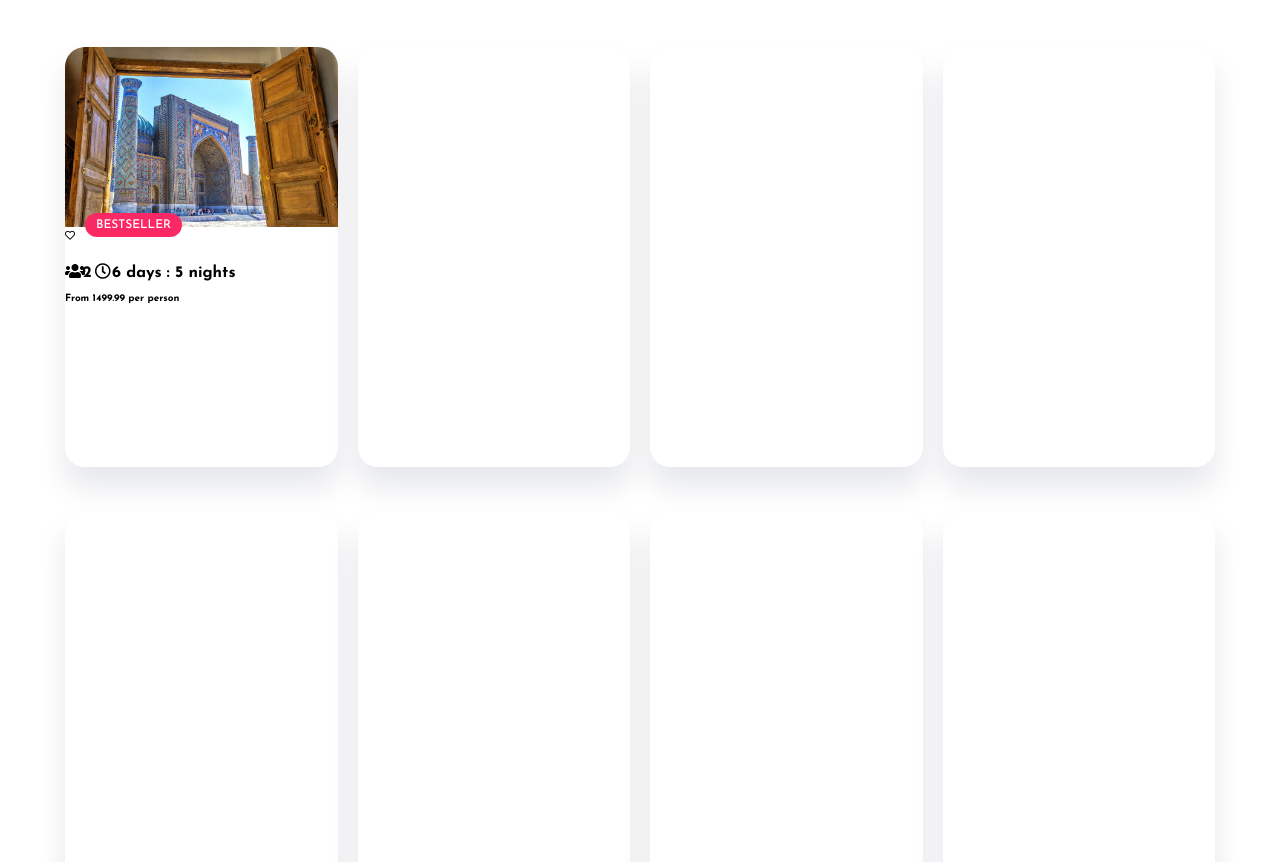
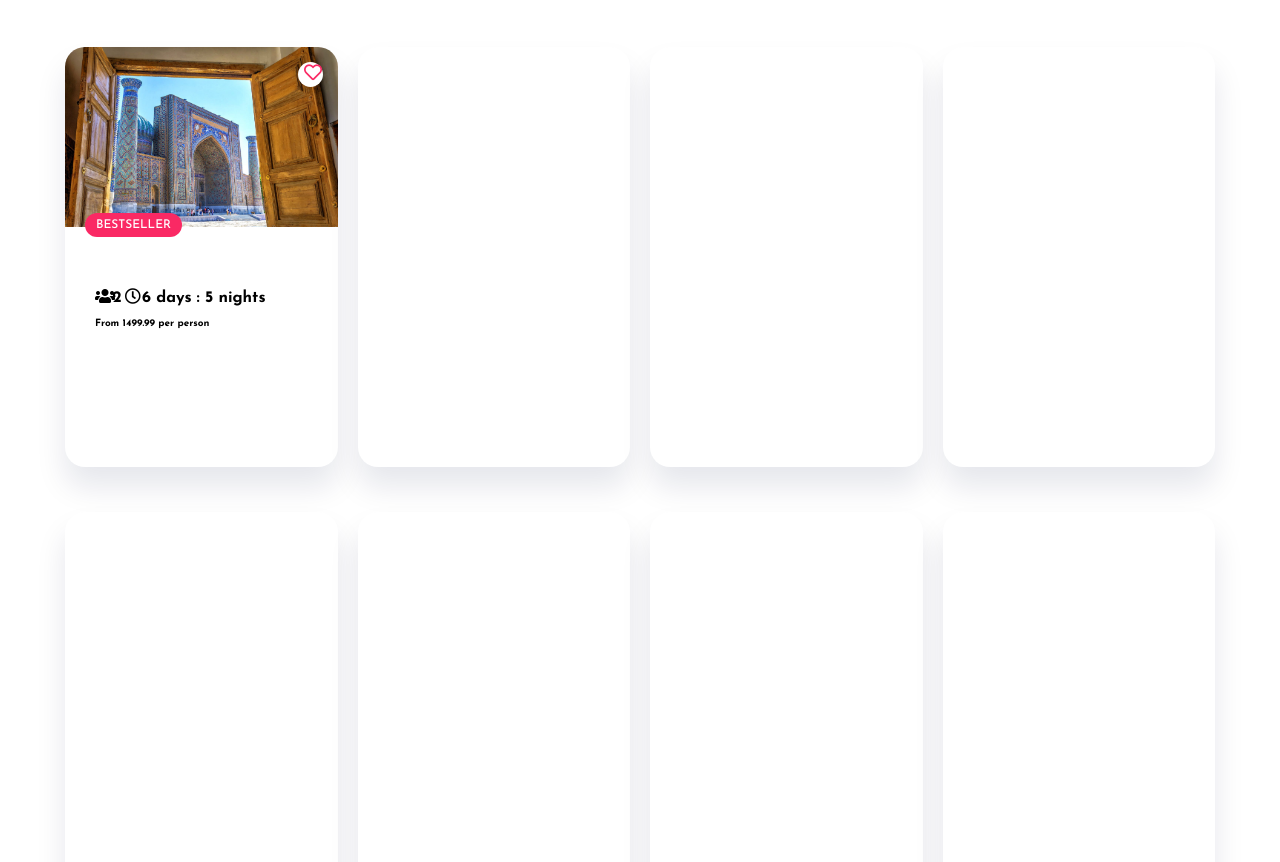
Before and after one commit to mralimov/Complete-Travel-Agency-website-Uz-Voyage, a plain HTML site: page index.html in a window 1280 px wide. Shown: the part 2918-3780 px from the top of the page. Drawn offline with nearby package versions, Linux system fonts and the light colour scheme.

Commit message:
image favourite tag

```diff
--- a/css/topbar.css
+++ b/css/topbar.css
@@ -1080,3 +1080,33 @@ width: 100%;
     white-space: nowrap;
     vertical-align: baseline;
 }
+
+/* /////HEART ICON////// */
+.col-1-of-8-img--box .add-to-wishlist {
+    position: absolute;
+    top: 1.5rem;
+    right: 1.5rem;
+    width: 2.5rem;
+    height: 2.5rem;
+    line-height: 2.5rem;
+    font-size: 1.8rem;
+    cursor: pointer;
+    color: #fa2964;
+    background-color: #fff;
+    transition: all 0.3s;
+}
+
+.icon-element {
+    display: block;
+    text-align: center;
+    margin-left: auto;
+    margin-right: auto;
+    border-radius: 50%;
+    font-size: 1.8rem;
+}
+
+.col-1-of-8 .col-1-of-8__body {
+    padding: 2.5rem 3rem;
+    min-height: auto;
+    flex-direction: 1 1 auto;
+}
--- a/index.html
+++ b/index.html
@@ -838,7 +838,7 @@
                    <img src="./img/Carousel-IMG/Uzb- (2).jpg" alt="" class="col-1-of-8--img">
                  </a>
                  <span class="tour-badge">Bestseller</span>
-                 <div class="add-to-wishlist">
+                 <div class="add-to-wishlist icon-element">
                   <i class="far fa-heart"></i>
                  </div>
                </div>
```
